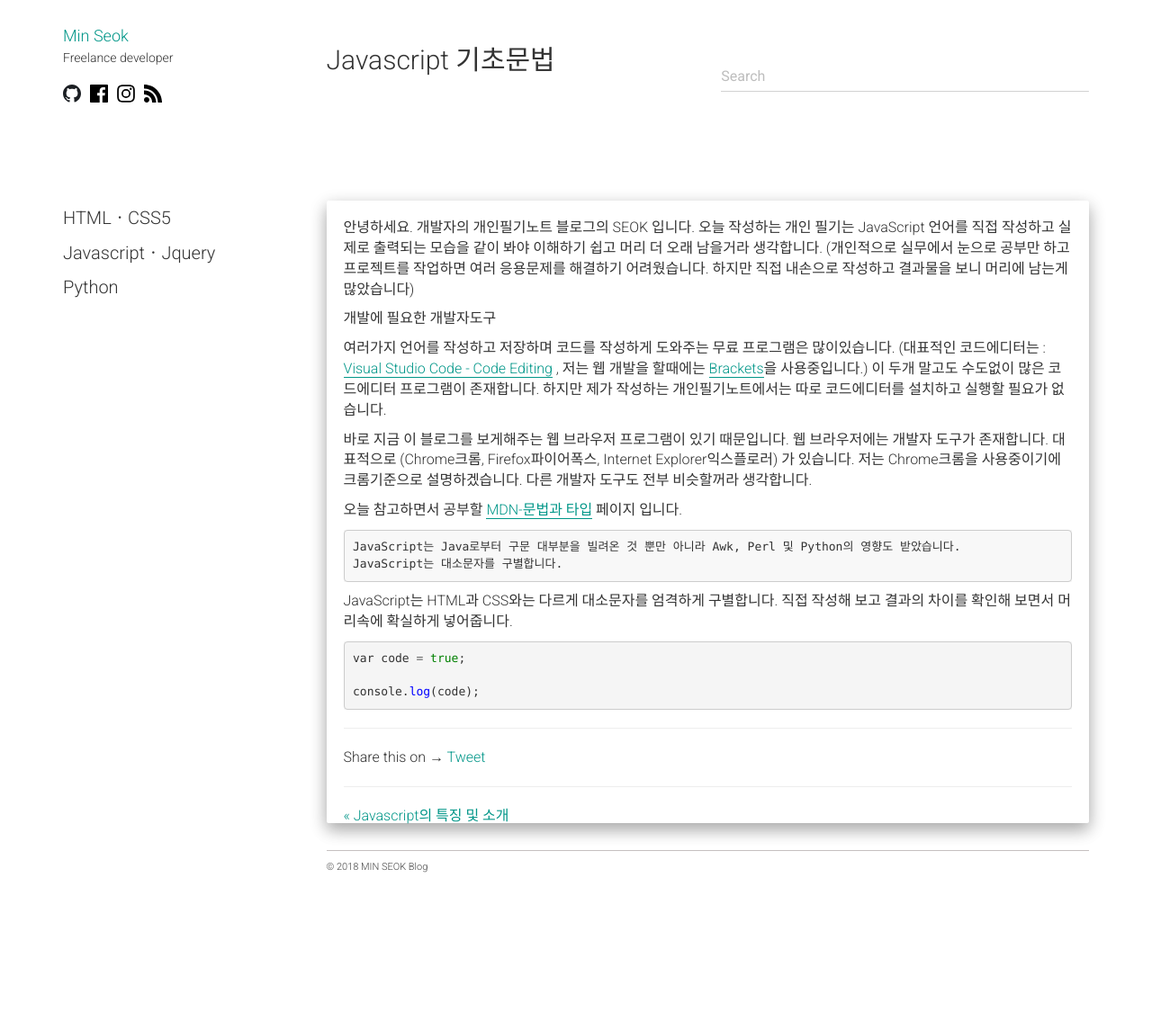
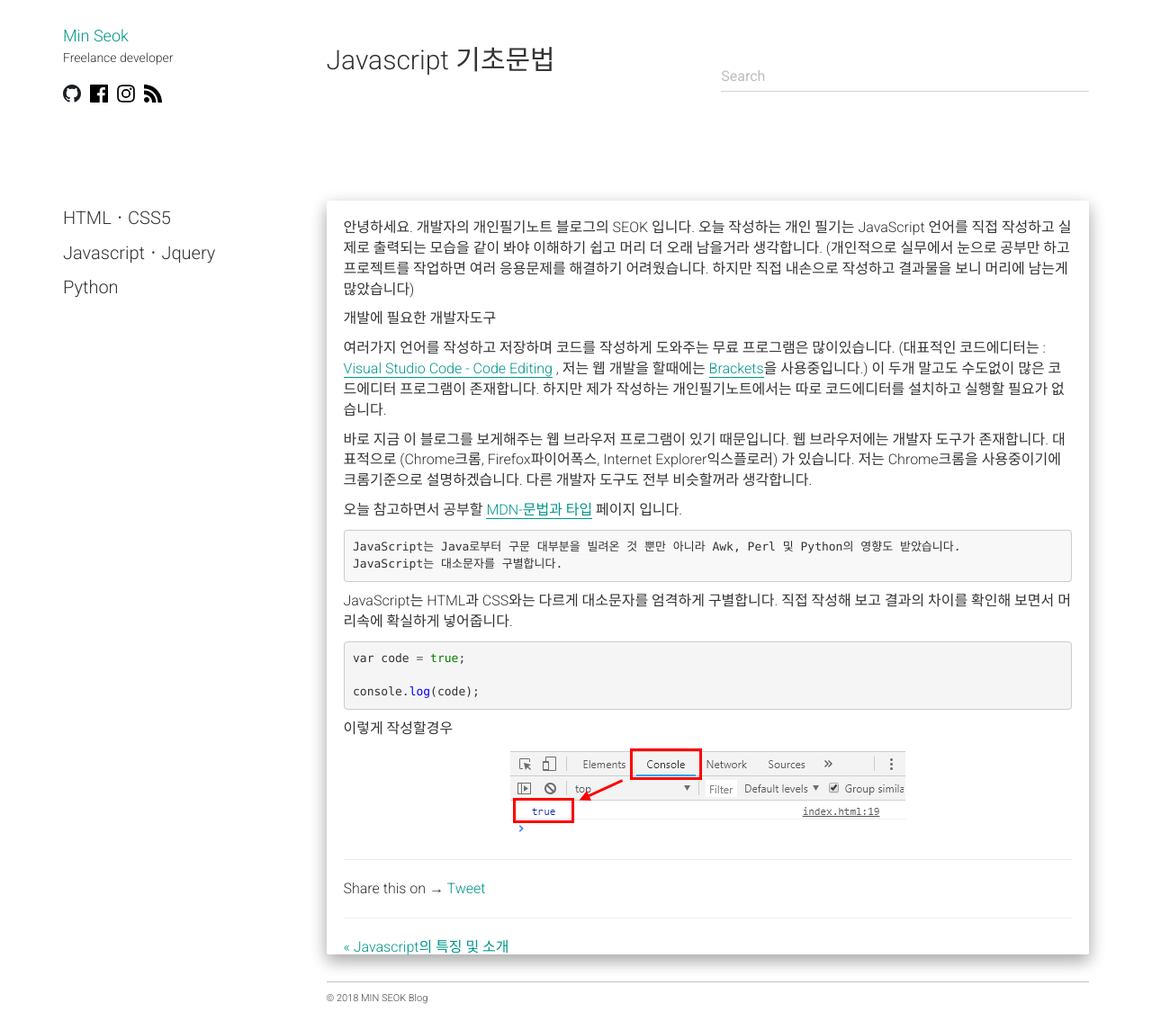
Before and after one commit to alalstjr/promote.github.io, a Jekyll site: the page built from _posts/2018-08-25-JavaScript 기초문법.md, in a window 1280 px wide. Shown: the whole page at 90% size. Built offline with Jekyll 4.4.1, drawn with Linux system fonts in a browser that asks for light colours; nearby versions of some CDN libraries; our own code applies the rules of GitHub Pages for plain Markdown files; comment, search, counter and statistics services are not loaded; before the commit the page ends 999 px from its top, so only the background shows below that.

Commit message:
Update 2018-08-25-JavaScript 기초문법.md

```diff
--- a/_posts/2018-08-25-JavaScript 기초문법.md
+++ b/_posts/2018-08-25-JavaScript 기초문법.md
@@ -31,3 +31,8 @@ var code = true;
 
 console.log(code);
 {% endhighlight %}
+이렇게 작성할경우
+
+<div class="img-box">
+  <img src="{{ site.baseurl }}/static/img/post/2018-08-26-1.png" alt="자바스크립트 출력확인" />
+</div>
```
